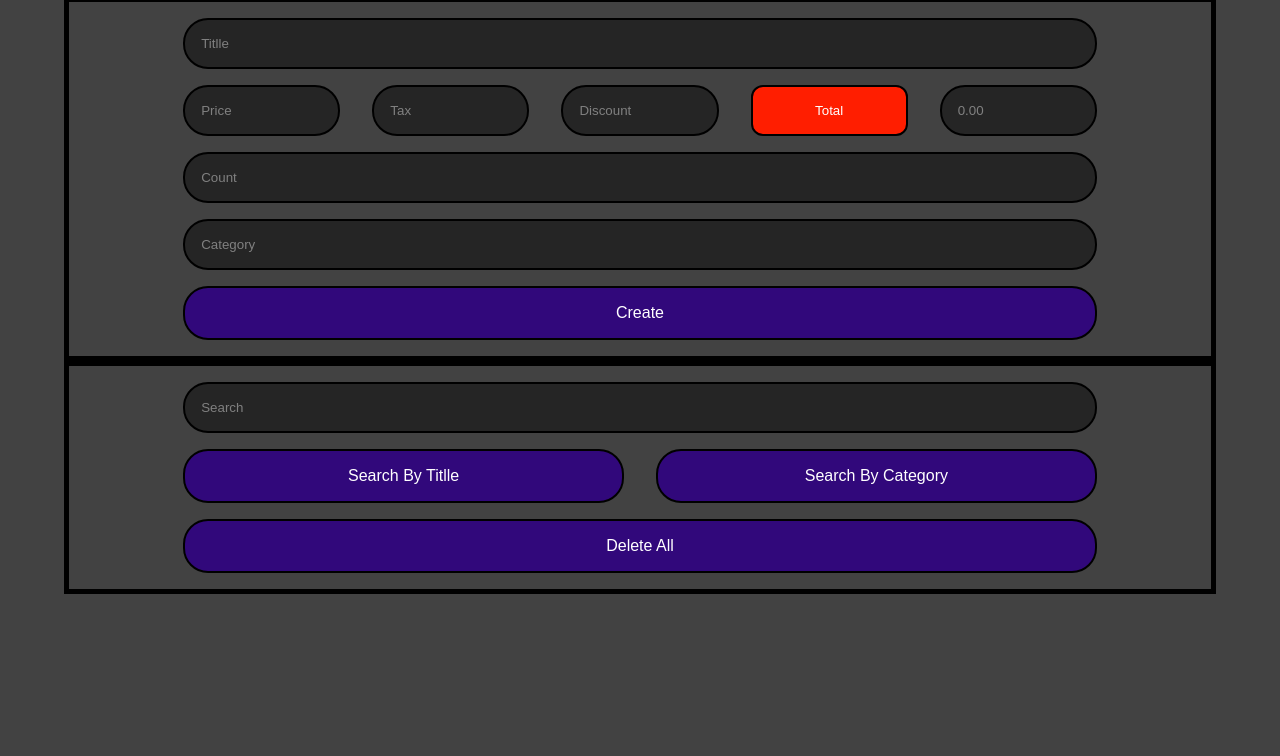
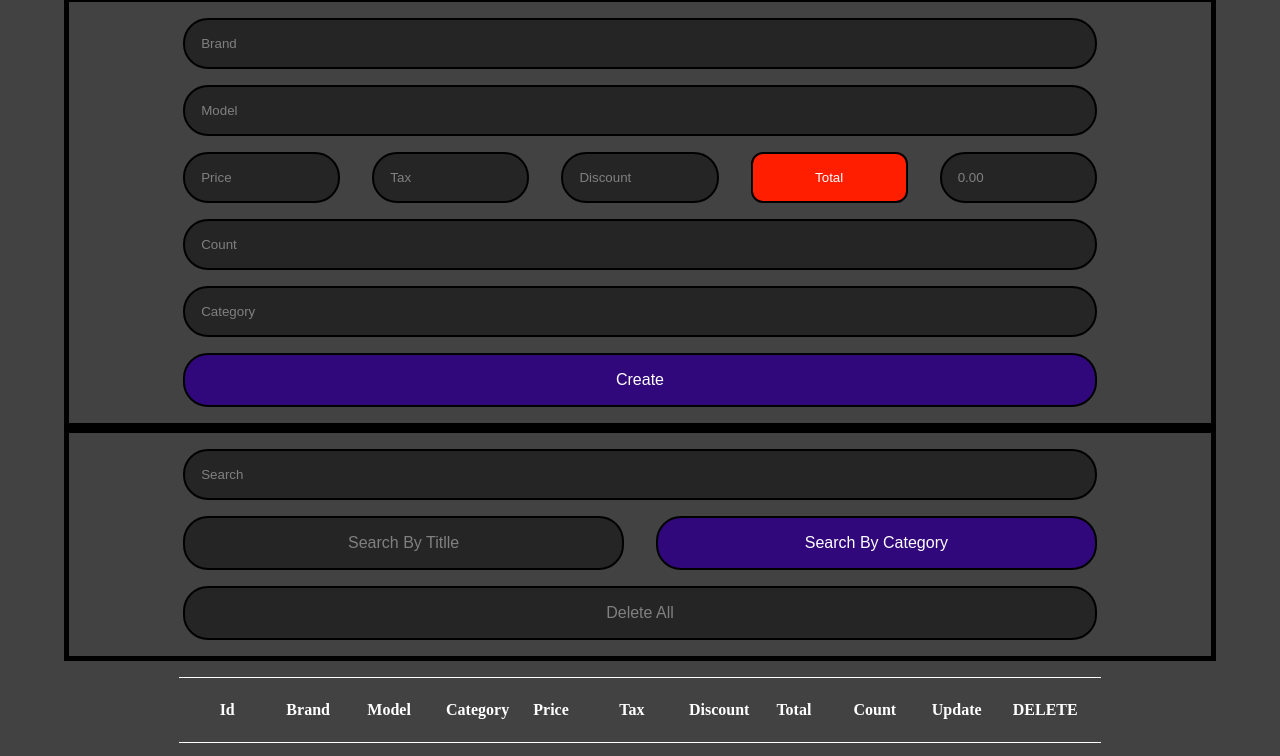
Before and after one commit to HassanSalah01/Front_End_Store_CRUD_Operation, a plain HTML site: page index.html in a window 1280 px wide. Shown: the part 115-871 px from the top of the page. Before the commit the page ends 800 px from the top, so only its background shows below. Drawn offline with Linux system fonts and the light colour scheme.

Commit message:
updated_index.html_style.css

```diff
--- a/index.html
+++ b/index.html
@@ -13,7 +13,8 @@
         <h3>Mangment Online Shop</h3>
     </header>
     <section class="one">
-        <input type="text" name="Enter" id="title" value="Titlle">
+        <input type="text" name="Enter" id="brand" value="Brand">
+        <input type="text" name="Enter" id="model" value="Model">
         <div class="sec">
             <input type="text" name="Enter" id="price" value="Price">
             <input type="text" name="Enter" id="tax" value="Tax">
@@ -29,17 +30,36 @@
     <section class="two">
         <input type="text" value="Search">
         <div class="search">
-            <input type="button" value="Search By Titlle" id="col">
-            <input type="button" id ="test" value="Search By Category" id = "col">
+            <input type="button" value="Search By Titlle"  class = col>
+            <input type="button" id ="test" value="Search By Category" class = "col">
         </div>
-        <input type="button" value="Delete All" id = "col">
+        <input type="button" value="Delete All" id = "co" class = "col">
     </section>
 
 
-    <section class="three"></section>
+    <section class="three" >
+        <div class="table2">
+            <ul class = "tableList">
+                <li>Id</li>
+                <li>Brand</li>
+                <li>Model</li>
+                <li>Category</li>
+                <li>Price</li>
+                <li>Tax</li>
+                <li>Discount</li>
+                <li>Total</li>
+                <li>Count</li>
+                <li>Update</li>
+                <li>DELETE</li >
+            </ul>
+        </div>
+    </section>
+    <section class = "four" id = "four">
+
+    </section>
 
 
-
+    <script src="CreateElement.js"></script>
     <script src="Product.js"></script>
     <script src="Validation.js"></script>
     <script src="utility.js"></script>
--- a/style.css
+++ b/style.css
@@ -27,7 +27,7 @@ body {
 	line-height: 1;
 }
 ol, ul {
-	list-style: none;
+    list-style: none outside none;
 }
 blockquote, q {
 	quotes: none;
@@ -166,8 +166,70 @@ header h3{
 #test{
     margin-right: 0px;
 }
-#col,#test{
+.col,#test{
     background-color:rgb(49, 8, 123);
     color:white;
     font-size: 1rem;
 }
+.three ,.four{
+
+    width:72%;
+    margin: 0 auto;
+    /* border:5px solid black; */
+    display:block;
+    margin-top:1rem;
+}
+.tableList,.tableList2{
+    /* background-color: red; */
+    display:flex;
+    justify-content:space-between;
+    border-top: 1px;
+    border-bottom: 1px;
+    border-color: white;
+    border-style: solid;
+    padding:1rem;
+}
+.tableList li , .tableList2 li{
+    /* padding:1rem; */
+    /* border:2px solid green; */
+    display:inline;
+    color:white;
+    font-weight: bold;
+    /* border:2px solid yellow; */
+    padding:0.5rem;
+    margin-right:1rem;
+    width:4rem;
+    text-align: center;
+
+    /* display:inline-block; */
+}
+ .four{
+    width:72%;
+    margin : 0 auto;
+    display:block;
+    margin-top:1rem;
+}
+/* .tableList2{
+
+    display:flex;
+    justify-content:space-around;
+    border-top: 1px;
+    border-bottom: 1px;
+    border-color: white;
+    border-style: solid;
+    padding:1rem;
+} */
+
+/* .tableList2 li{
+    border:2px solid red;
+    padding:0.5rem;
+    margin-right:1rem;
+    width:5rem;
+} */
+.tableList2 li input{
+    background-color:green;
+    /* display:block;
+    width:100%;
+    height:100%; */
+    display: flex;
+}
```
